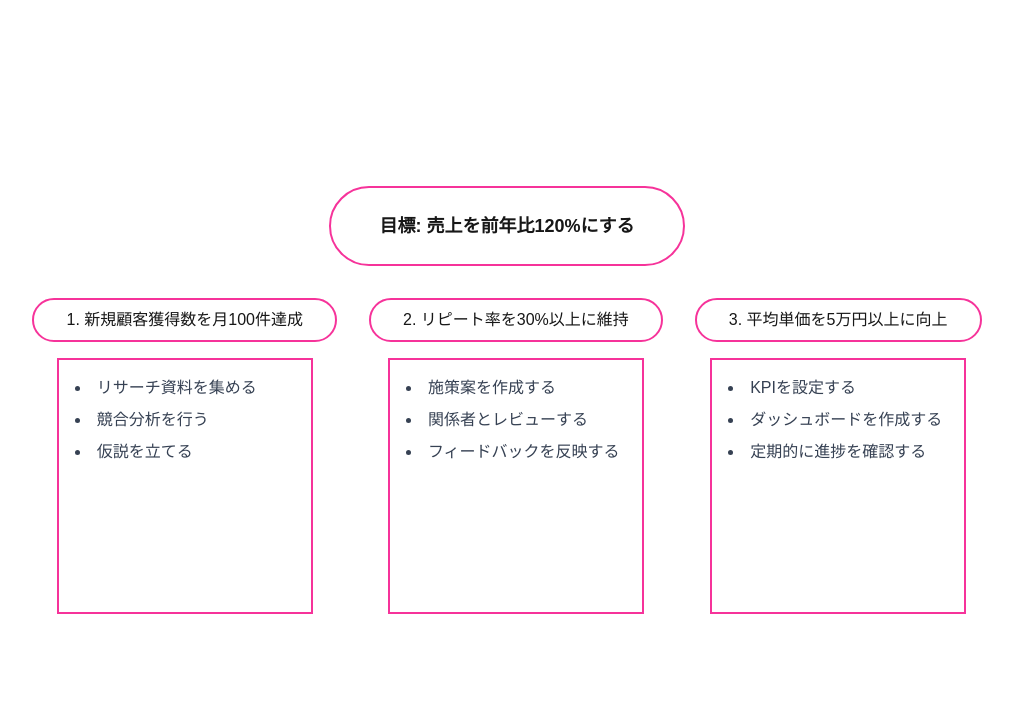
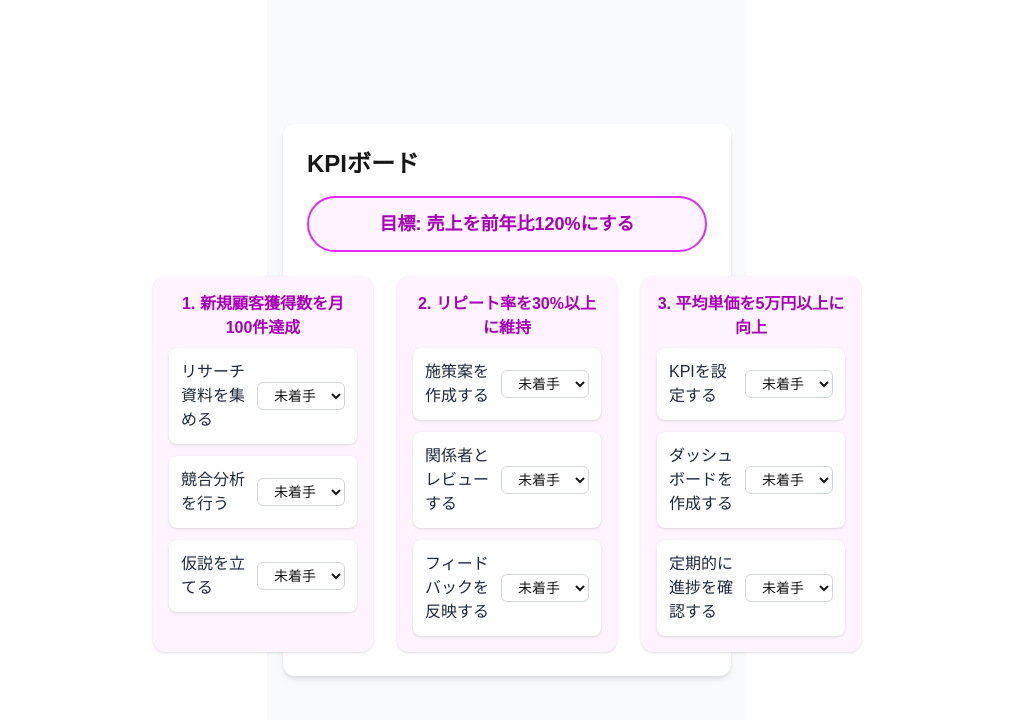
Before and after one commit to masakiwakabayashi/next_marketing_analysis, a Next.js app: page /x/kpi in a window 1280 px wide. Shown: the top 720 px of the page, without its empty margins (133-1146 px from the left). Built offline with nearby package versions, Linux system fonts and the light colour scheme.

Commit message:
update kpi board

```diff
--- a/src/components/KpiBoard.tsx
+++ b/src/components/KpiBoard.tsx
@@ -1,61 +1,110 @@
+"use client";
+// 1つ1つのタスクに関して未着手、処理中、完了のステータスを変更できるようにする
 
+import React, { useState } from "react";
 
 const goal: string = "売上を前年比120%にする";
 
-const kpiData = [
+const initialKpiData = [
   {
     kpi: "新規顧客獲得数を月100件達成",
     tasks: [
-      "リサーチ資料を集める",
-      "競合分析を行う",
-      "仮説を立てる"
+      { name: "リサーチ資料を集める", status: "未着手" },
+      { name: "競合分析を行う", status: "未着手" },
+      { name: "仮説を立てる", status: "未着手" }
     ]
   },
   {
     kpi: "リピート率を30%以上に維持",
     tasks: [
-      "施策案を作成する",
-      "関係者とレビューする",
-      "フィードバックを反映する"
+      { name: "施策案を作成する", status: "未着手" },
+      { name: "関係者とレビューする", status: "未着手" },
+      { name: "フィードバックを反映する", status: "未着手" }
     ]
   },
   {
     kpi: "平均単価を5万円以上に向上",
     tasks: [
-      "KPIを設定する",
-      "ダッシュボードを作成する",
-      "定期的に進捗を確認する"
+      { name: "KPIを設定する", status: "未着手" },
+      { name: "ダッシュボードを作成する", status: "未着手" },
+      { name: "定期的に進捗を確認する", status: "未着手" }
     ]
   }
 ];
 
+const statusOptions = ["未着手", "処理中", "完了"];
+
 const KpiBoard = () => {
+  const [kpiData, setKpiData] = useState(initialKpiData);
+
+  const handleStatusChange = (kpiIdx: number, taskIdx: number, newStatus: string) => {
+    setKpiData(prev =>
+      prev.map((kpi, i) =>
+        i === kpiIdx
+          ? {
+              ...kpi,
+              tasks: kpi.tasks.map((task, j) =>
+                j === taskIdx ? { ...task, status: newStatus } : task
+              )
+            }
+          : kpi
+      )
+    );
+  };
+
   return (
-    <div className="flex flex-col items-center space-y-8 p-8">
-      {/* Goal */}
-      <div className="rounded-full border-2 border-pink-500 px-12 py-6 text-lg font-semibold">
-        目標: {goal}
-      </div>
-
-      {/* KPI & Task Boxes */}
-      <div className="flex space-x-8">
-        {kpiData.map((item, idx) => (
-          <div key={idx} className="flex flex-col items-center">
-            <div className="rounded-full border-2 border-pink-500 px-8 py-2 text-base mb-4">
-              {idx + 1}. {item.kpi}
-            </div>
-            <div className="h-64 w-64 border-2 border-pink-500 p-4 overflow-y-auto bg-white">
-              <ul className="list-disc list-inside space-y-2 text-gray-700 text-base">
-                {item.tasks.map((task, i) => (
-                  <li key={i}>{task}</li>
+    <div className="flex flex-col items-center justify-center min-h-screen bg-gray-50 px-4">
+      <div className="w-full max-w-md bg-white rounded-xl shadow-md p-6">
+        <h1 className="text-2xl font-bold mb-4">KPIボード</h1>
+        <div className="mb-6">
+          <div className="rounded-full border-2 border-fuchsia-500 px-6 py-3 text-lg font-semibold text-center bg-fuchsia-50 text-fuchsia-700">
+            目標: {goal}
+          </div>
+        </div>
+        <div className="flex flex-row gap-6 justify-center">
+          {kpiData.map((item, kpiIdx) => (
+            <div
+              key={kpiIdx}
+              className="flex-1 min-w-[220px] max-w-xs bg-fuchsia-50 rounded-xl shadow p-4 mb-0"
+            >
+              <div className="text-base font-semibold mb-2 text-fuchsia-700 text-center">
+                {kpiIdx + 1}. {item.kpi}
+              </div>
+              <ul className="space-y-3">
+                {item.tasks.map((task, taskIdx) => (
+                  <li
+                    key={taskIdx}
+                    className="flex items-center justify-between bg-white rounded-lg shadow p-3 hover:bg-fuchsia-100 transition"
+                  >
+                    <span className="text-gray-800">{task.name}</span>
+                    <select
+                      className={`ml-2 px-3 py-1 rounded-md border focus:outline-none focus:ring-2 focus:ring-fuchsia-400 text-sm
+                        ${
+                          task.status === "完了"
+                            ? "bg-green-100 border-green-400"
+                            : task.status === "処理中"
+                            ? "bg-yellow-100 border-yellow-400"
+                            : "bg-white border-gray-300"
+                        }
+                      `}
+                      value={task.status}
+                      onChange={e => handleStatusChange(kpiIdx, taskIdx, e.target.value)}
+                    >
+                      {statusOptions.map(opt => (
+                        <option key={opt} value={opt}>
+                          {opt}
+                        </option>
+                      ))}
+                    </select>
+                  </li>
                 ))}
               </ul>
             </div>
-          </div>
-        ))}
+          ))}
+        </div>
       </div>
     </div>
   );
-}
+};
 
 export default KpiBoard;
```
Also changed, not shown: 1 other file (tests, documents, lock files or other folders).
